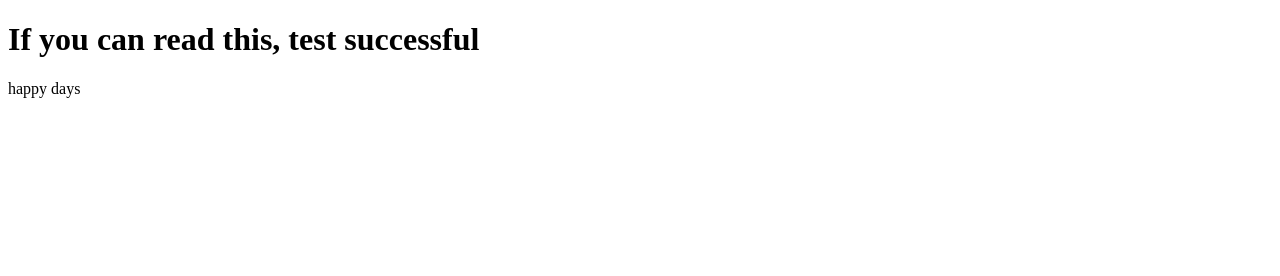
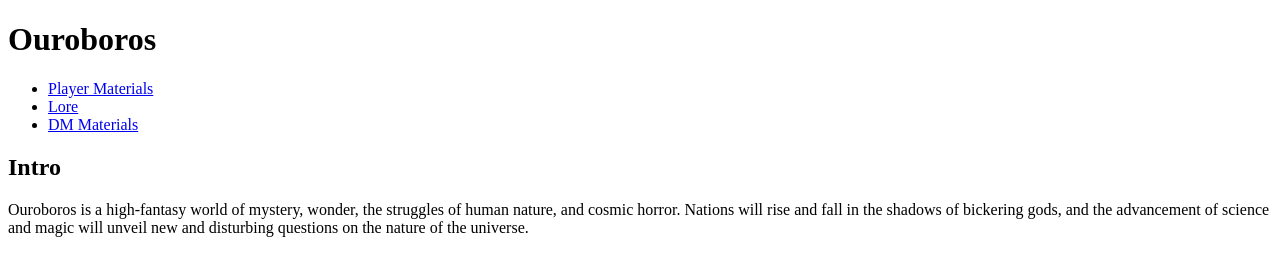
Before and after one commit to LCostello21/LCostello21, a plain HTML site: page index.html in a window 1280 px wide. Drawn offline with Linux system fonts and the light colour scheme.

Commit message:
intro and nav

```diff
--- a/index.html
+++ b/index.html
@@ -5,7 +5,24 @@
     <title>World of Ouroboros</title>
   </head>
   <body>
-    <h1>If you can read this, test successful</h1>
-    <p>happy days</p>
+    <header>
+      <h1>Ouroboros</h1>
+      <nav>
+        <ul>
+          <li><a href="player_materials/player_materials_hub.html">Player Materials</a></li>
+          <li><a href="lore/lore_hub.html">Lore</a></li>
+          <li><a href="dm_materials/dm_materials_hub.html">DM Materials</a></li>
+        </ul>
+      </nav>
+    </header>
+    <main>
+      <section id="intro">
+        <h2>Intro</h2>
+        <p>Ouroboros is a high-fantasy world of mystery, wonder, the struggles of human
+           nature, and cosmic horror.  Nations will rise and fall in the shadows of bickering
+           gods, and the advancement of science and magic will unveil new and disturbing
+           questions on the nature of the universe.</p>
+      </section>
+    <main>
   </body>
 </html>
```
Also changed, not shown: dm_materials/dm_materials_hub.html (added), lore/lore_hub.html (added).
